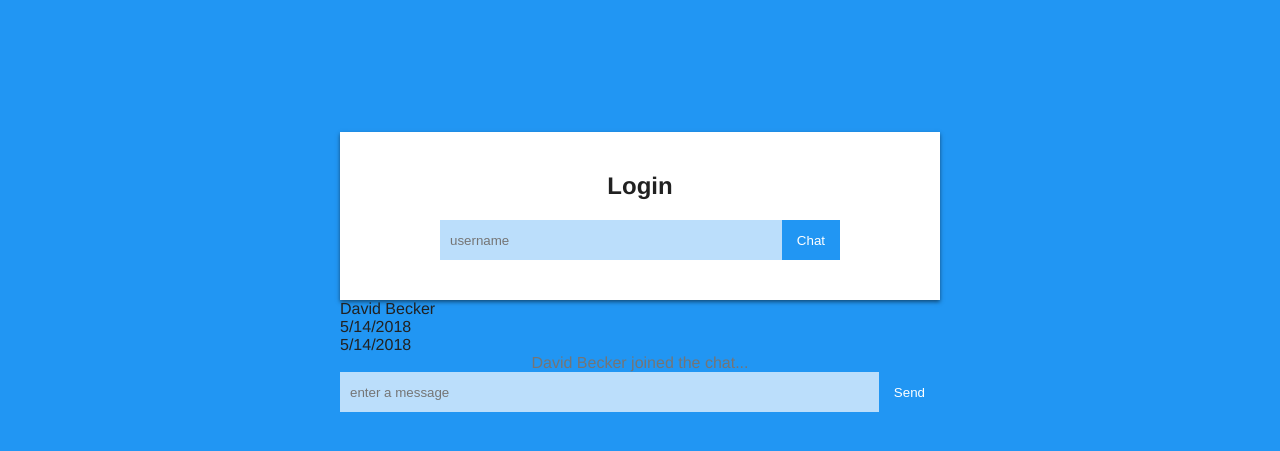
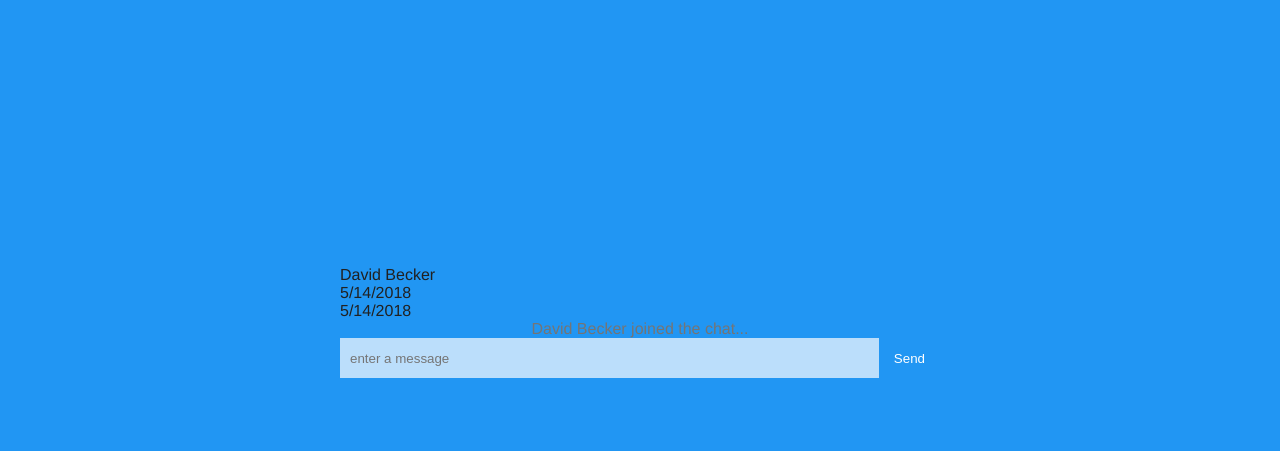
Before and after one commit to Meepedy/socketio-chat, a plain HTML site: page index.html in a window 1280 px wide. Shown: the part 153-604 px from the top of the page. Drawn offline with Linux system fonts and the light colour scheme.

Commit message:
added hidden class to login while working on messages

```diff
--- a/index.html
+++ b/index.html
@@ -21,7 +21,7 @@
     </header>
 
     <div id="mainContent" class="container flex-grow-1 flex-column">
-      <section id="login">
+      <section id="login" class="hidden">
         <h2 class="text-center">Login</h2>
         <form action="" id="loginForm" class="flex">
           <input type="text" name="username" class="flex-grow-1" id="usernameInput" placeholder="username">
```
